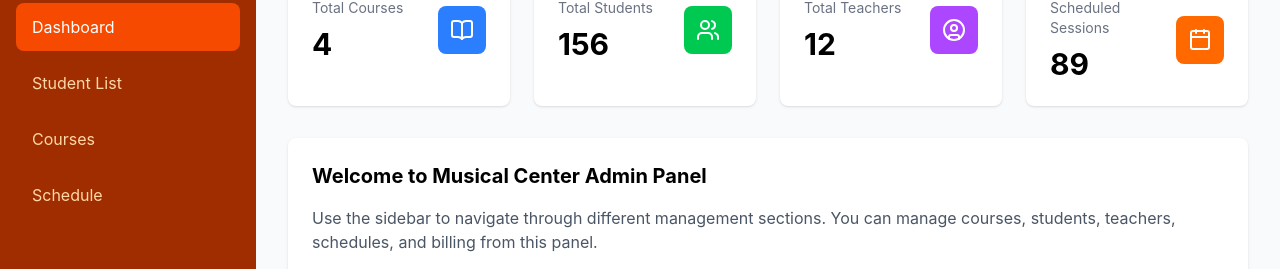
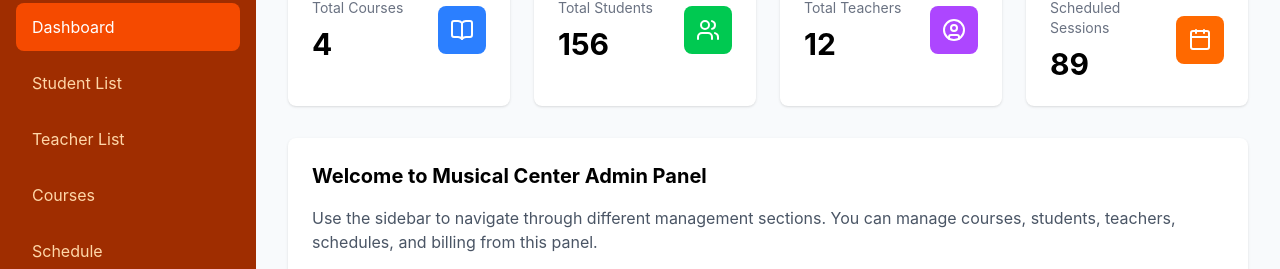
Before and after one commit to Pidgeon08/stardom-sys, a React (Vite) app: page /admin in a window 1280 px wide. Shown: the part 126-395 px from the top of the page. Built offline with nearby package versions, Linux system fonts and the light colour scheme.

Commit message:
Add Teacher List link to NavBar

```diff
--- a/src/components/NavBar.jsx
+++ b/src/components/NavBar.jsx
@@ -10,7 +10,7 @@ export default function NavBar() {
   };
 
   return (
-    <div className="w-64 bg-orange-800 text-white flex flex-col h-screen sticky top-0">
+    <div className="w-64 bg-orange-800 text-white flex flex-col h-screen sticky top-0 overflow-hidden overflow-y-hidden pointer-events-auto">
       <div className="p-6 border-b border-orange-700">
         <h2 className="text-2xl font-bold">Stardom Music Center</h2>
         <p className="text-sm text-orange-200"></p>
@@ -43,6 +43,18 @@ export default function NavBar() {
           <span>Student List</span>
         </NavLink>
         <NavLink
+          to="/admin/teacherlist"
+          className={({ isActive }) =>
+            `flex items-center gap-3 px-4 py-3 rounded-lg mb-2 transition ${
+              isActive
+                ? "bg-orange-600 text-white"
+                : "text-orange-200 hover:bg-orange-700 hover:text-white"
+            }`
+          }
+        >
+          <span>Teacher List</span>
+        </NavLink>
+        <NavLink
           to="/admin/courses"
           className={({ isActive }) =>
             `flex items-center gap-3 px-4 py-3 rounded-lg mb-2 transition ${
@@ -66,6 +78,7 @@ export default function NavBar() {
         >
           <span>Schedule</span>
         </NavLink>
+
       </nav>
 
       {/* Logout pinned to bottom */}
```
